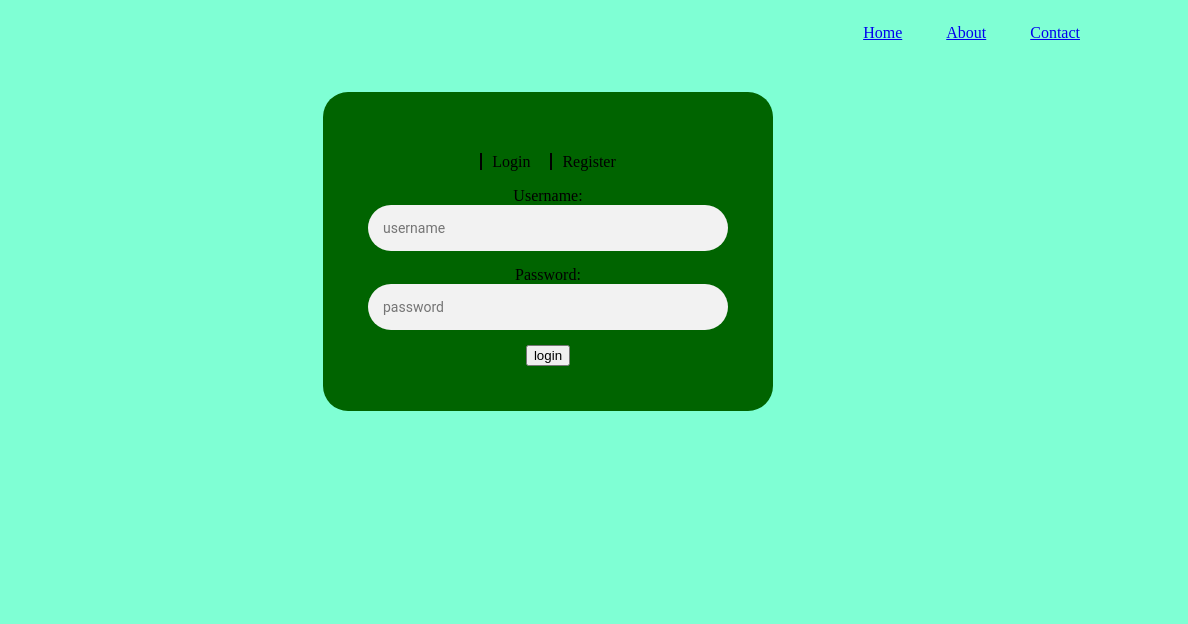
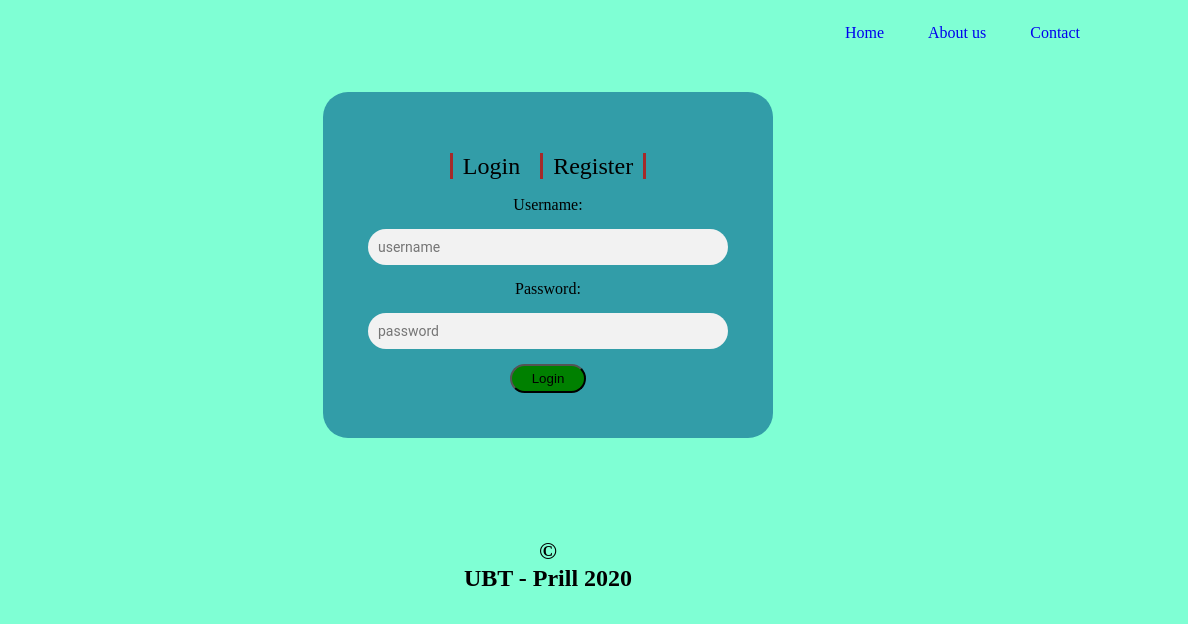
Before and after one commit to almabeqiri/detyra3, a plain HTML site: page index.html in a window 1280 px wide. Shown: the full height of the page, 92-1280 px from the left. Drawn offline with Linux system fonts and the light colour scheme.

Commit message:
Making final changes

```diff
--- a/css/style.css
+++ b/css/style.css
@@ -1,23 +1,38 @@
 body{
-    background-color: aquamarine;
+    background-color: rgb(127, 255, 212) ;
     height: 100%;
   }
-
+.check{
+  height: 80%;
+}
 
 .main-navig{
     float: right;
     list-style: none;
     margin-right: 100px;
+
  }
  .main-navig li{
     display: inline-block;
     margin-left: 40px;
+    text-decoration: none;
  }
 
+ a:link {
+  text-decoration: none;
+
+}
+
+a:visited {
+  text-decoration: none;
+}
+.red:visited{
+  color: red;
+}
  .form {
     position: relative;
     z-index: 1;
-    background: darkgreen;
+    background: rgb(50, 157, 168);
     max-width: 360px;
     margin: 0 auto 100px;
     padding: 45px;
@@ -31,19 +46,35 @@ body{
     width: 100%;
     border: 0;
     margin: 0 0 15px;
-    padding: 15px;
+    padding: 10px;
     box-sizing: border-box;
     font-size: 14px;
     border-radius: 25px;
+    margin-top: 15px;
   }
 
   .login{
       padding-right: 20px;
       padding-left: 10px;
-      border-left: solid black 2px;
+      border-left: solid brown 3px;
+      font-size: 150%;
   }
   .register{
       padding-left: 10px;
-      border-left: solid black 2px;
+      padding-right: 10px;
+      font-size: 150%;
+      border-left: solid brown  3px;
+      border-right: solid brown 3px;
+      border-radius: 0%;
+  }
 
+  .button{
+    background-color: green;
+    border-radius: 20px;
+    padding: 5px 20px 5px 20px;
   }
+.copyright{
+  text-align: center;
+  font-size: 150%;
+  font-weight: 700;
+}
--- a/index.html
+++ b/index.html
@@ -7,12 +7,13 @@
     <title>Document</title>
   </head>
   <body>
+    <div class="check">
     <nav>
       <div>
         <img class="logo" src="img/logo.png.webp" alt="Logo" />
         <ul class="main-navig">
-          <li><a href="#">Home</a></li>
-          <li><a href="#">About</a></li>
+          <li ><a class="red" href="#">Home</a></li>
+          <li ><a class="red" href="#">About us</a></li>
           <li><a href="#">Contact</a></li>
         </ul>
       </div>
@@ -26,8 +27,10 @@
             <input type="text" placeholder="username"/>
             <label for="">Password:</label>
           <input type="password" placeholder="password"/>
-          <button>login</button>
+          <button class="button">Login</button>
         </form>
       </div>
+      <p class="copyright">&copy; <br> UBT - Prill 2020 </p>
+    </div>
   </body>
 </html>
```
Also changed, not shown: linku git.txt (added).
